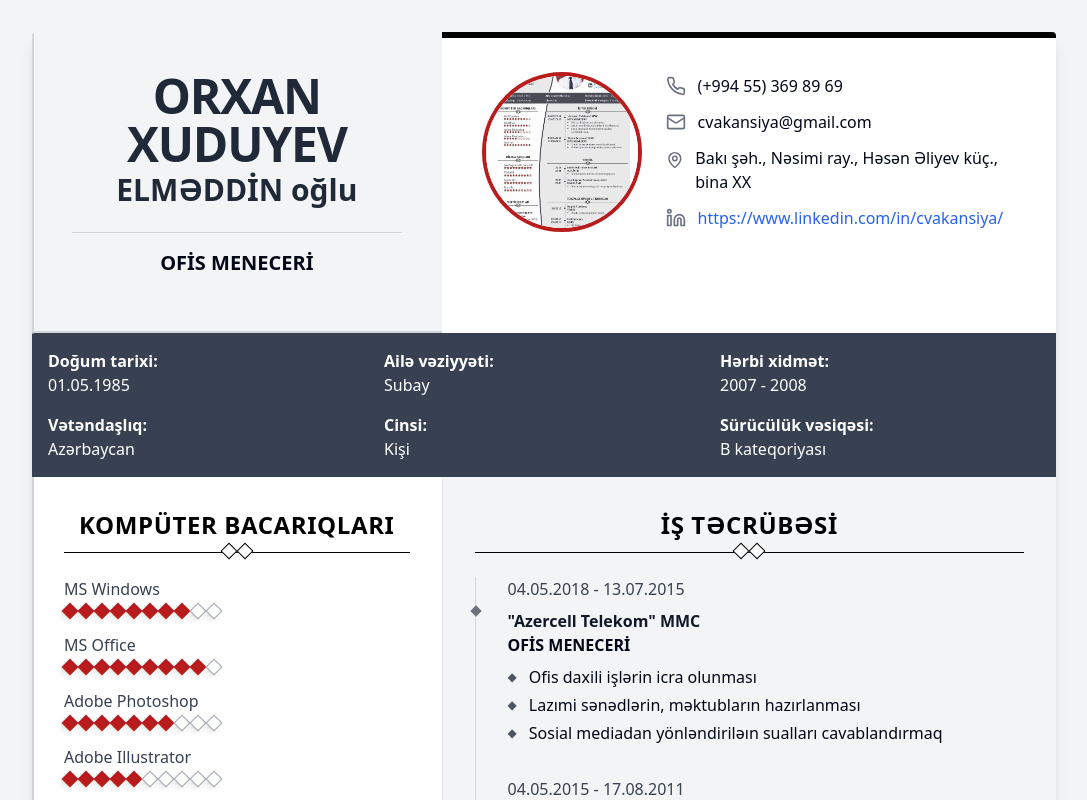
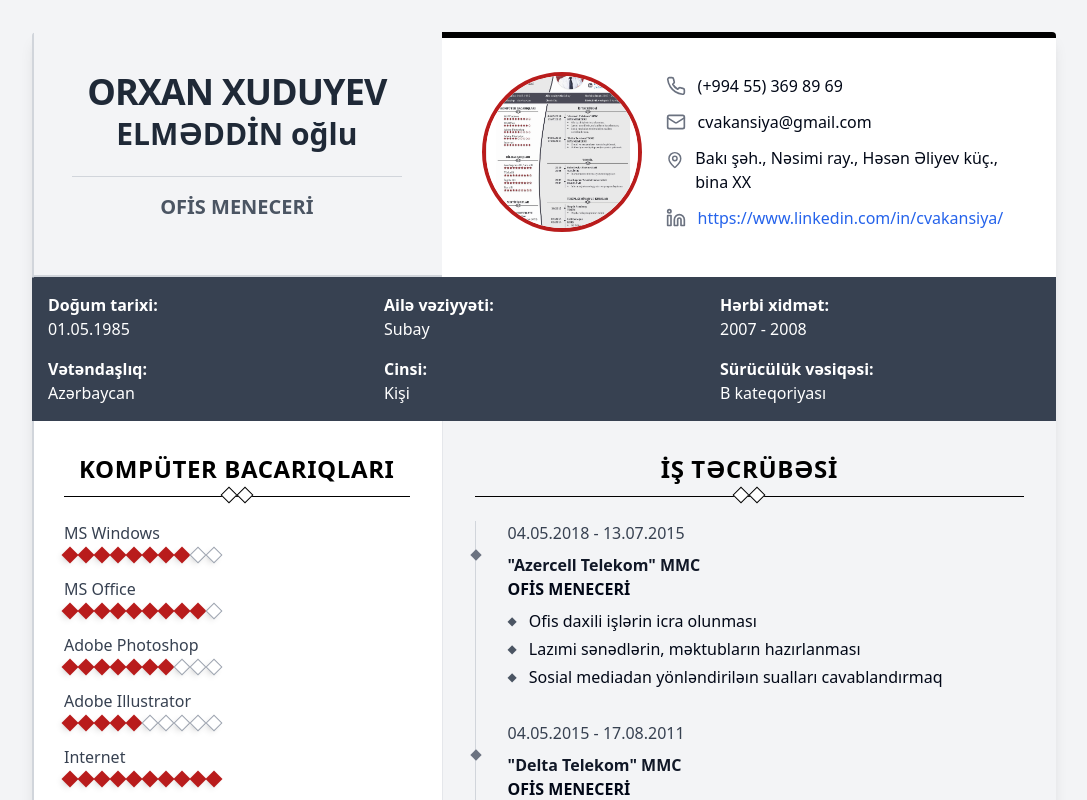
Before and after one commit to EyvAZCeferov/html-craft-wizard, a React (Vite) app: page / in a window 1280 px wide. Shown: the top 800 px of the page, without its empty margins (96-1183 px from the left). Built offline with nearby package versions, Linux system fonts and the light colour scheme.

Commit message:
600 gray

```diff
--- a/src/components/resume/Header.tsx
+++ b/src/components/resume/Header.tsx
@@ -8,14 +8,14 @@ const Header = () => {
       <div className="flex flex-col md:flex-row">
         {/* Left Header - Name and Title */}
         <div className="bg-gray-100 p-6 md:p-10 md:w-2/5 relative after:content-[''] after:absolute after:bottom-0 after:left-0 after:w-full after:h-0.5 after:bg-gray-300">
-          <h1 className="text-5xl font-bold text-gray-800 tracking-tight text-center">
+          <h1 className="text-4xl font-bold text-gray-800 tracking-tight text-center">
             ORXAN XUDUYEV
           </h1>
           <h2 className="text-3xl font-bold text-gray-800 mt-1 text-center">
             ELMƏDDİN oğlu
           </h2>
           <div className="mt-6 border-t border-gray-300 py-4">
-            <h3 className="text-xl font-semibold text-center">OFİS MENECERİ</h3>
+            <h3 className="text-xl font-semibold text-gray-600 text-center">OFİS MENECERİ</h3>
           </div>
         </div>
 
```
